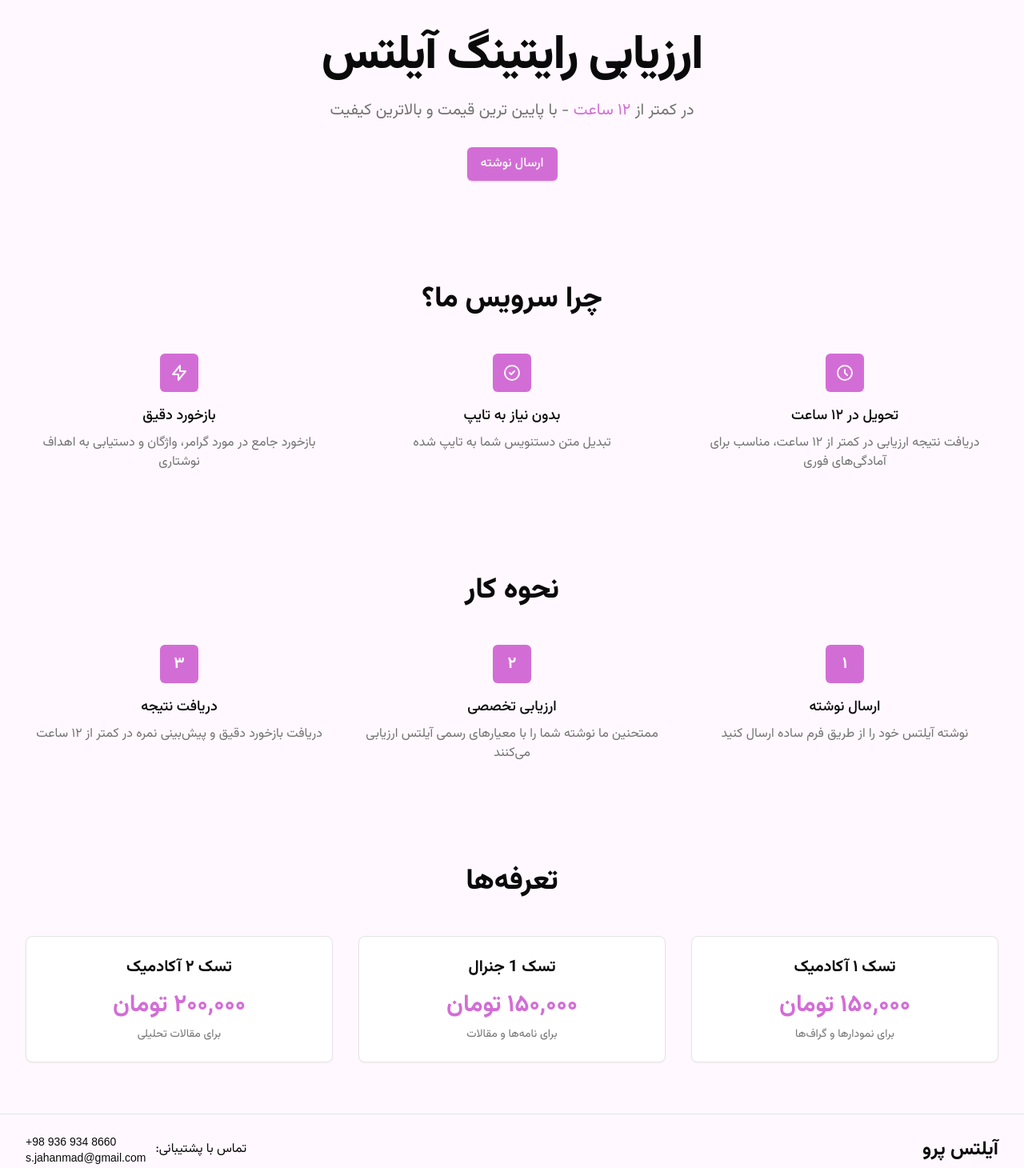
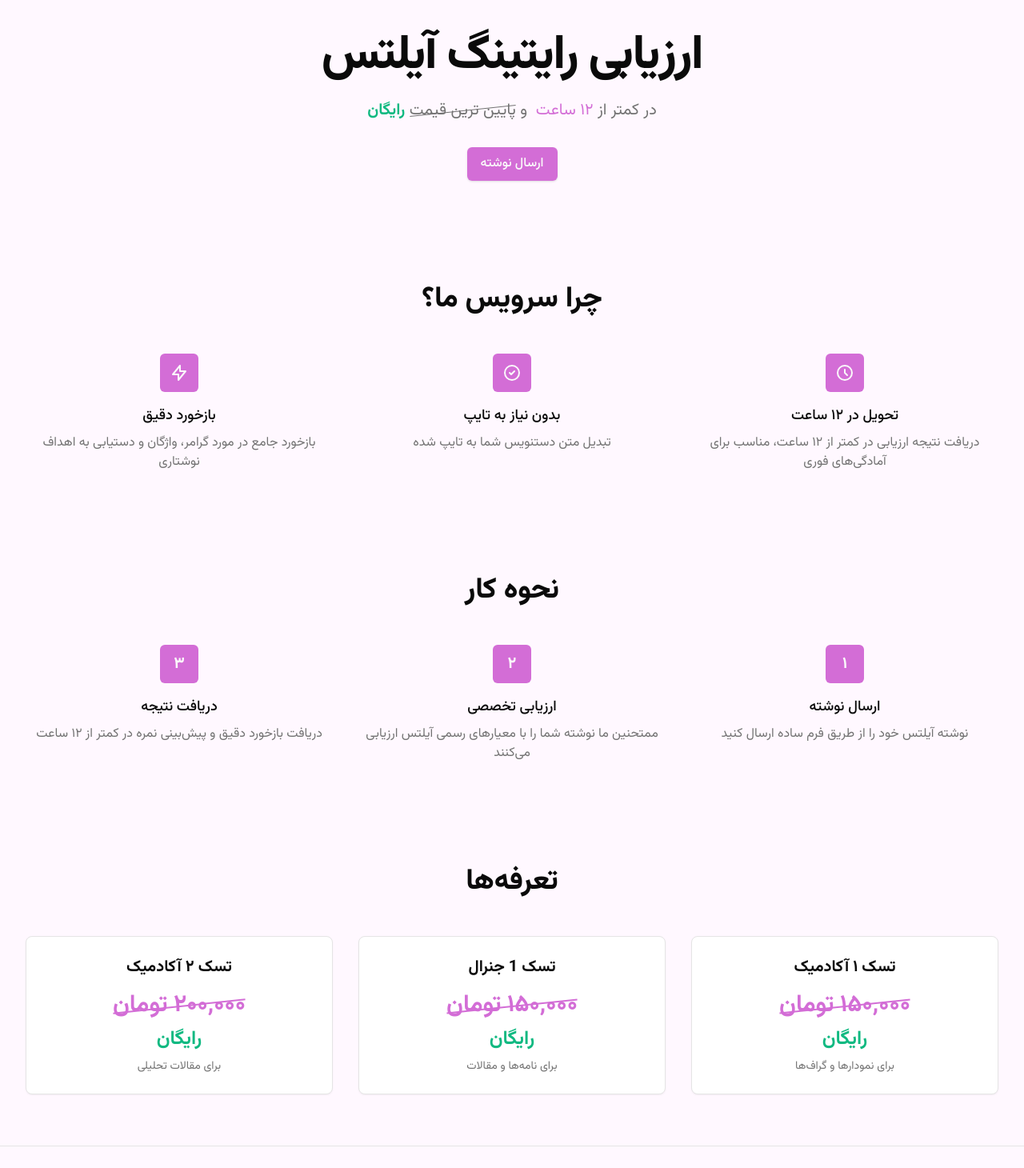
Before and after one commit to sobhan-jahanmard/writing-assessment, a Next.js app: page / in a window 1280 px wide. Shown: the part 160-1620 px from the top of the page at 80% size. Built offline with nearby package versions, Linux system fonts and the light colour scheme; no server answers.

Commit message:
feat: add free texts to the homepage

```diff
--- a/src/app/page.tsx
+++ b/src/app/page.tsx
@@ -20,8 +20,14 @@
             </h1>
             <p className="mt-3 max-w-md mx-auto text-base text-muted-foreground sm:text-lg md:mt-5 md:text-xl md:max-w-3xl">
               در کمتر از{" "}
-              <span className="text-bolder text-primary">۱۲ ساعت</span> - با
-              پایین ترین قیمت و بالاترین کیفیت
+              <span className="text-bolder text-primary">۱۲ ساعت</span>{" "}
+              &nbsp;و&nbsp;
+              <span className="relative inline-block">
+                پایین ترین قیمت
+                <span className="absolute top-1/2 left-0 w-full h-[1px] bg-muted-foreground -rotate-6"></span>
+              </span>
+              &nbsp;
+              <span className="text-emerald-500 font-bold">رایگان</span>
             </p>
             <div className="mt-5 max-w-md mx-auto sm:flex sm:justify-center md:mt-8">
               <div className="rounded-md shadow">
@@ -189,8 +195,14 @@
                 <h3 className="text-xl font-bold text-foreground">
                   تسک ۱ آکادمیک
                 </h3>
-                <p className="mt-4 text-3xl font-bold text-primary">
-                  ۱۵۰,۰۰۰ تومان
+                <p className="mt-4 text-3xl font-bold text-primary relative">
+                  <span className="relative">
+                    ۱۵۰,۰۰۰ تومان
+                    <span className="absolute top-1/2 left-0 w-full h-[2px] bg-primary -rotate-6"></span>
+                  </span>
+                </p>
+                <p className="mt-2 text-2xl font-bold text-emerald-500">
+                  رایگان
                 </p>
                 <p className="mt-2 text-sm text-muted-foreground">
                   برای نمودارها و گراف‌ها
@@ -202,8 +214,14 @@
                 <h3 className="text-xl font-bold text-foreground">
                   تسک 1 جنرال
                 </h3>
-                <p className="mt-4 text-3xl font-bold text-primary">
-                  ۱۵۰,۰۰۰ تومان
+                <p className="mt-4 text-3xl font-bold text-primary relative">
+                  <span className="relative">
+                    ۱۵۰,۰۰۰ تومان
+                    <span className="absolute top-1/2 left-0 w-full h-[2px] bg-primary -rotate-6"></span>
+                  </span>
+                </p>
+                <p className="mt-2 text-2xl font-bold text-emerald-500">
+                  رایگان
                 </p>
                 <p className="mt-2 text-sm text-muted-foreground">
                   برای نامه‌ها و مقالات
@@ -215,8 +233,14 @@
                 <h3 className="text-xl font-bold text-foreground">
                   تسک ۲ آکادمیک
                 </h3>
-                <p className="mt-4 text-3xl font-bold text-primary">
-                  ۲۰۰,۰۰۰ تومان
+                <p className="mt-4 text-3xl font-bold text-primary relative">
+                  <span className="relative">
+                    ۲۰۰,۰۰۰ تومان
+                    <span className="absolute top-1/2 left-0 w-full h-[2px] bg-primary -rotate-6"></span>
+                  </span>
+                </p>
+                <p className="mt-2 text-2xl font-bold text-emerald-500">
+                  رایگان
                 </p>
                 <p className="mt-2 text-sm text-muted-foreground">
                   برای مقالات تحلیلی
```
